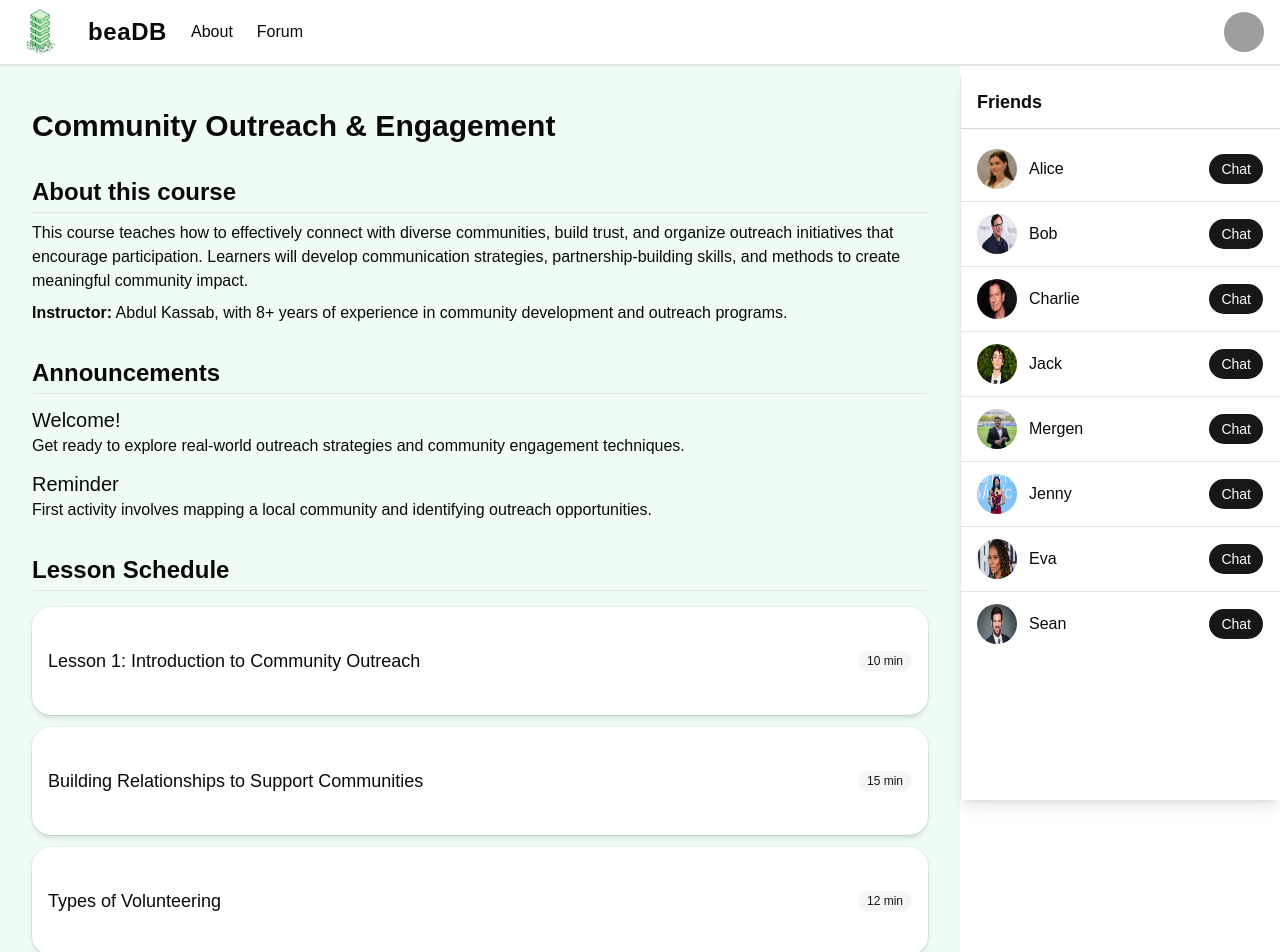
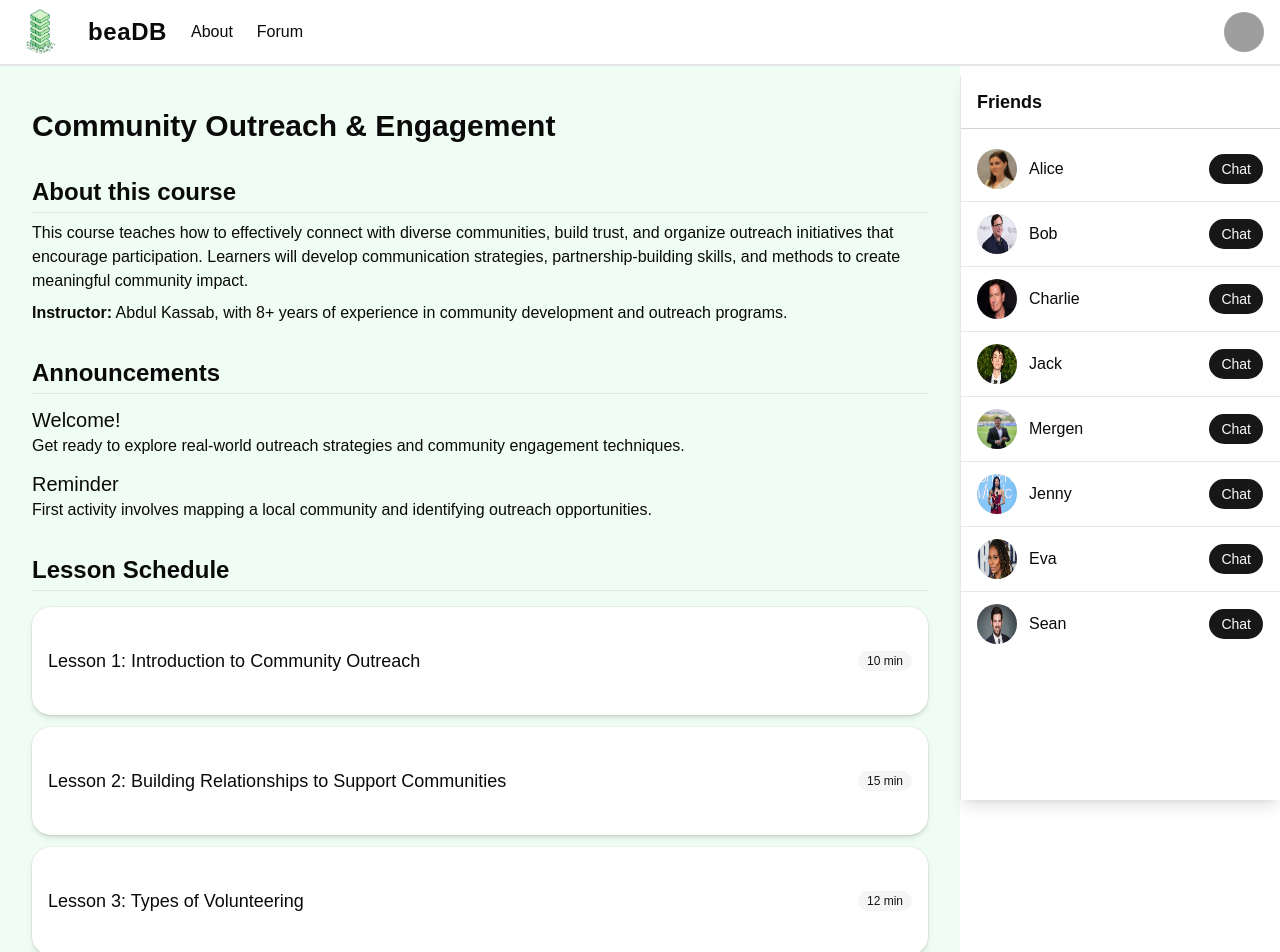
Before and after one commit to jennyuxi/youcode2026, a React (Vite) app in the folder frontend/: page /CoursePage1 in a window 1280 px wide. Shown: the top 952 px of the page. Built offline with nearby package versions, Linux system fonts and the light colour scheme; grey boxes are pictures that could not be loaded.

Commit message:
updated lessons

```diff
--- a/frontend/src/CoursePage1.tsx
+++ b/frontend/src/CoursePage1.tsx
@@ -21,12 +21,12 @@ export default function CourseHomepage() {
       link: "/lessonPage1",
     },
     {
-      title: "Building Relationships to Support Communities",
+      title: "Lesson 2: Building Relationships to Support Communities",
       length: "15 min",
       link: "/lesson/2",
     },
     {
-      title: "Types of Volunteering",
+      title: "Lesson 3: Types of Volunteering",
       length: "12 min",
       link: "/lesson/3",
     },
```
